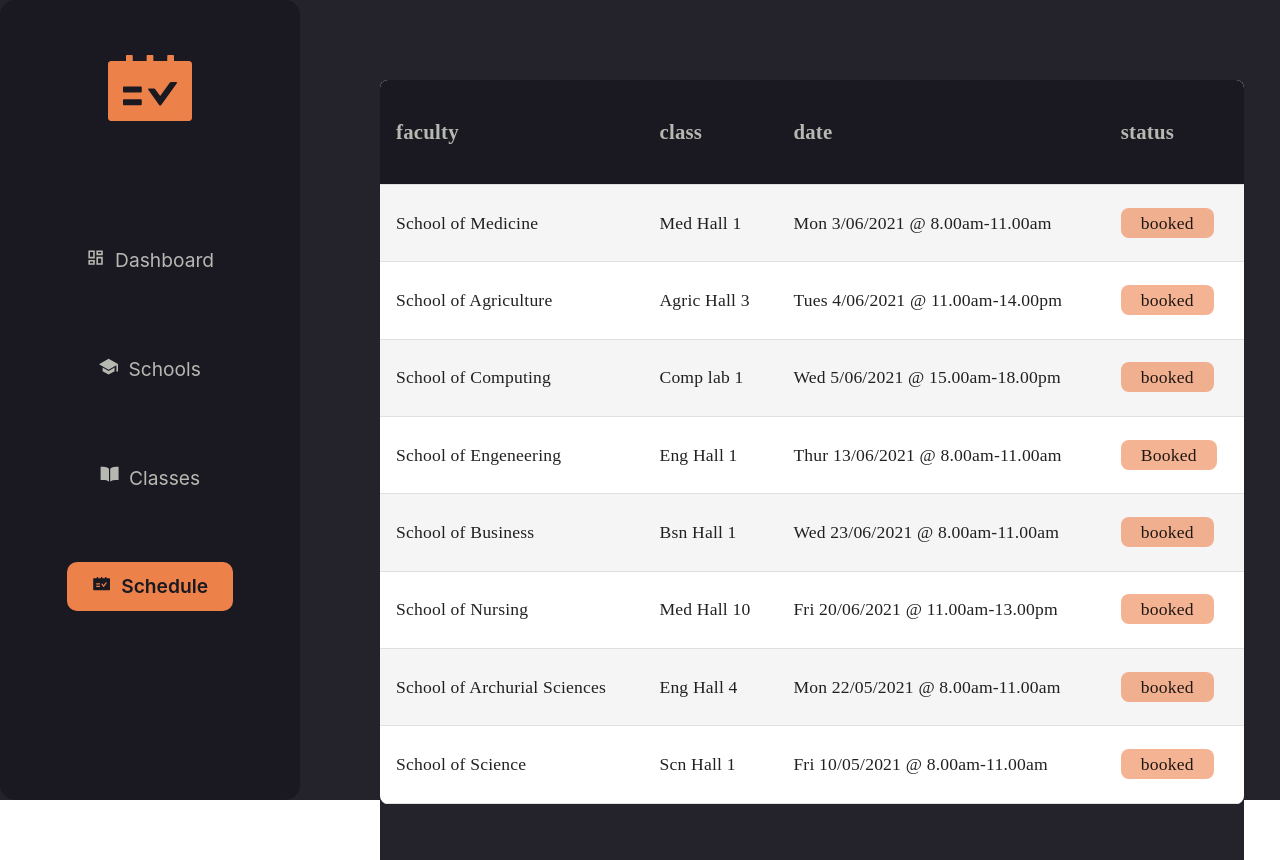
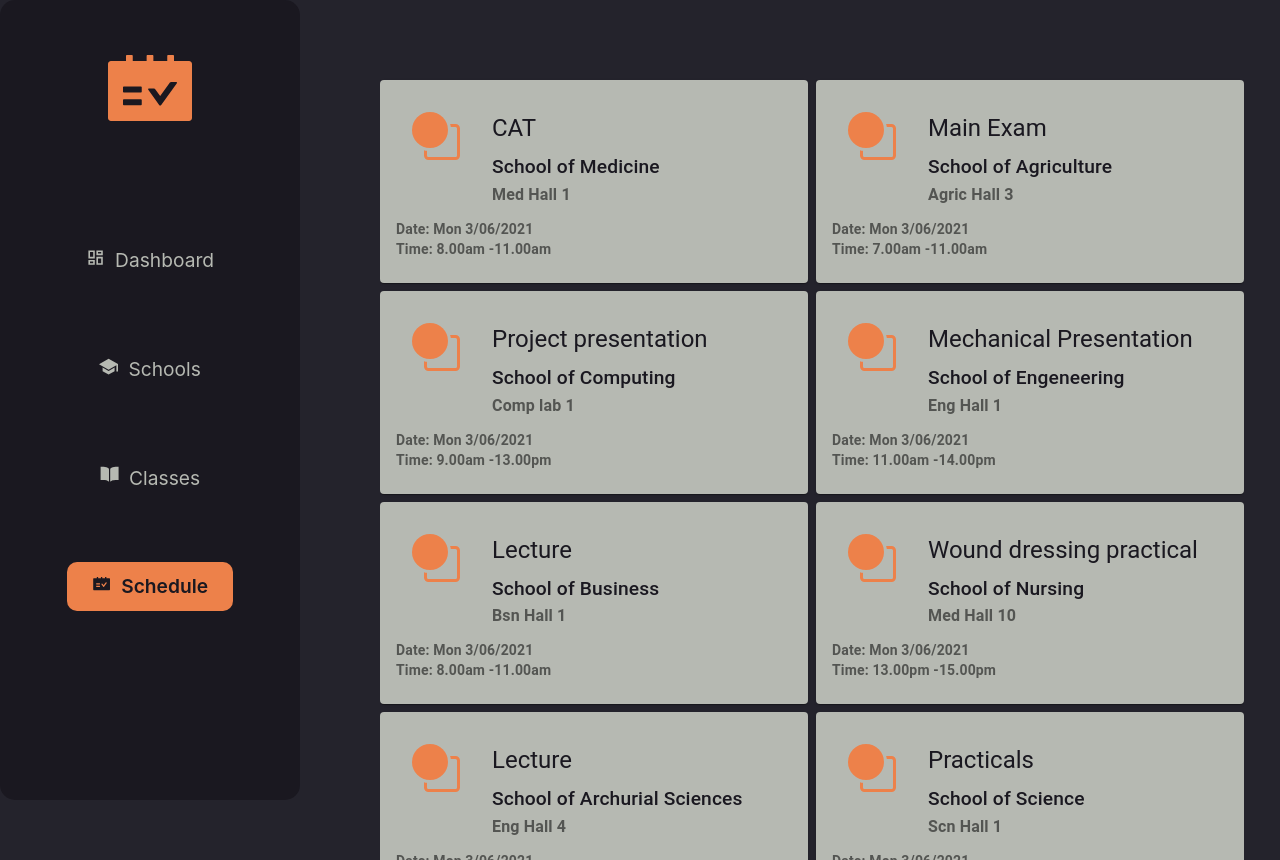
Before and after one commit to RonohP/Ernestine, a React (Create React App) app: page /schedule in a window 1280 px wide. Built offline with nearby package versions, Linux system fonts and the light colour scheme.

Commit message:
redesigned the schedule

```diff
--- a/package.json
+++ b/package.json
@@ -9,6 +9,7 @@
     "@testing-library/user-event": "^12.8.3",
     "react": "^17.0.2",
     "react-dom": "^17.0.2",
+    "react-hook-form": "^7.9.0",
     "react-icons": "^4.2.0",
     "react-router": "^5.2.0",
     "react-router-dom": "^5.2.0",
--- a/src/Components/schedule/Schedule.jsx
+++ b/src/Components/schedule/Schedule.jsx
@@ -1,72 +1,73 @@
 import React from "react";
 import "./schedule.css";
-import ScheduleTable from "../../UI/ScheduleTable";
+import SimpleCard from "../../UI/Card";
 
 function Schedule() {
-  const columns = [
-    { id: "school", label: "faculty" },
-    { id: "class", label: "class" },
+  const schedules = [
     {
-      id: "date",
-      label: "date",
+      Event: "CAT",
+      class: "Med Hall 1",
+      school: "School of Medicine",
+      date: "Mon 3/06/2021 ",
+      time: " 8.00am -11.00am",
     },
     {
-      id: "status",
-      label: "status",
+      Event: "Main Exam",
+      class: "Agric Hall 3",
+      school: "School of Agriculture",
+      date: "Mon 3/06/2021 ",
+      time: " 7.00am -11.00am",
+    },
+    {
+      Event: "Project presentation",
+      class: "Comp lab 1",
+      school: "School of Computing",
+      date: "Mon 3/06/2021 ",
+      time: " 9.00am -13.00pm",
+    },
+    {
+      Event: "Mechanical Presentation",
+      class: "Eng Hall 1",
+      school: "School of Engeneering",
+      date: "Mon 3/06/2021 ",
+      time: " 11.00am -14.00pm",
+    },
+    {
+      Event: "Lecture",
+      class: "Bsn Hall 1",
+      school: "School of Business",
+      date: "Mon 3/06/2021 ",
+      time: " 8.00am -11.00am",
+    },
+    {
+      Event: "Wound dressing practical",
+      class: "Med Hall 10",
+      school: "School of Nursing",
+      date: "Mon 3/06/2021 ",
+      time: " 13.00pm -15.00pm",
+    },
+    {
+      Event: "Lecture",
+      class: "Eng Hall 4",
+      school: "School of Archurial Sciences",
+      date: "Mon 3/06/2021 ",
+      time: " 10.00am -12.00pm",
+    },
+    {
+      Event: "Practicals",
+      class: "Scn Hall 1",
+      school: "School of Science",
+      date: "Mon 3/06/2021 ",
+      time: " 8.00am -11.00am",
     },
   ];
-
-  const rows = [
-    {
-      school: "School of Medicine",
-      class: "Med Hall 1",
-      date: "Mon 3/06/2021 @ 8.00am-11.00am",
-      status: "booked",
-    },
-    {
-      school: "School of Agriculture",
-      class: "Agric Hall 3",
-      date: "Tues 4/06/2021 @ 11.00am-14.00pm",
-      status: "booked",
-    },
-    {
-      school: "School of Computing",
-      class: "Comp lab 1",
-      date: "Wed 5/06/2021 @ 15.00am-18.00pm",
-      status: "booked",
-    },
-    {
-      school: "School of Engeneering",
-      class: "Eng Hall 1",
-      date: "Thur 13/06/2021 @ 8.00am-11.00am",
-      status: "Booked",
-    },
-    {
-      school: "School of Business",
-      class: "Bsn Hall 1",
-      date: "Wed 23/06/2021 @ 8.00am-11.00am",
-      status: "booked",
-    },
-    {
-      school: "School of Nursing",
-      class: "Med Hall 10",
-      date: "Fri 20/06/2021 @ 11.00am-13.00pm",
-      status: "booked",
-    },
-    {
-      school: "School of Archurial Sciences",
-      class: "Eng Hall 4",
-      date: "Mon 22/05/2021 @ 8.00am-11.00am",
-      status: "booked",
-    },
-    {
-      school: "School of Science",
-      class: "Scn Hall 1",
-      date: "Fri 10/05/2021 @ 8.00am-11.00am",
-      status: "booked",
-    },
-  ];
-  return <ScheduleTable columns={columns} rows={rows} />;
+  return (
+    <div className="cardDiv">
+      {schedules.map((schedule) => {
+        return <SimpleCard data={schedule} />;
+      })}
+    </div>
+  );
 }
 
 export default Schedule;
--- a/src/Components/schedule/schedule.css
+++ b/src/Components/schedule/schedule.css
@@ -0,0 +1,5 @@
+.cardDiv {
+  display: grid;
+  grid-template-columns: 1fr 1fr;
+  gap: 0.5em;
+}
--- a/src/Pages/register/Register.jsx
+++ b/src/Pages/register/Register.jsx
@@ -1,16 +1,94 @@
-import React from "react";
+import React, { useRef } from "react";
+import { useForm } from "react-hook-form";
+// import useForm from "../../useForm";
+import validate from "../../validateInfo";
 import "./register.css";
 
 function Register() {
+  const {
+    register,
+    handleSubmit,
+    watch,
+    formState: { errors },
+  } = useForm();
+  const password = useRef({});
+  password.current = watch("password", "");
+  const handleRegister = (data) => {
+    console.log(data);
+  };
+
   return (
     <div class="container">
       <div class="register">
-        <div class="container">
+        <form class="container" onSubmit={handleSubmit(handleRegister)}>
           <h1>Register</h1>
-          <input type="email" placeholder="Email" />
-          <input type="password" placeholder="Password" />
-          <input type="password" placeholder="Confirm Password" />
-          <button>Register</button>
+          <input
+            type="email"
+            placeholder="email"
+            name="email"
+            {...register("email", {
+              required: "Email is required",
+              pattern: {
+                value: !/^[A-Z0-9._%+-]+@[A-Z0-9.-]+\.[A-Z]{2,4}$/i,
+                message: "Enter a valid e-mail address",
+              },
+            })}
+          />
+          {errors.email && (
+            <p
+              style={{
+                color: "red",
+                fontWeight: "550",
+                fontFamily: "cursive",
+              }}
+            >
+              {errors.email.message}
+            </p>
+          )}
+          <input
+            type="password"
+            name="password"
+            placeholder="Password"
+            {...register("password", {
+              required: "You must specify a password",
+              minLength: {
+                value: 8,
+                message: "Password must have at least 6 characters",
+              },
+            })}
+          />
+          {errors.password && (
+            <p
+              style={{
+                color: "red",
+                fontWeight: "550",
+                fontFamily: "cursive",
+              }}
+            >
+              {errors.password.message}
+            </p>
+          )}
+          <input
+            type="password"
+            name="confirmPassword"
+            placeholder="Confirm Password"
+            {...register("confirmPassword", {
+              validate: (value) =>
+                value === password.current || "The passwords do not match",
+            })}
+          />
+          {errors.confirmPassword && (
+            <p
+              style={{
+                color: "red",
+                fontWeight: "550",
+                fontFamily: "cursive",
+              }}
+            >
+              {errors.confirmPassword.message}
+            </p>
+          )}
+          <button type="submit">Register</button>
           <hr />
           <p>Or Sign up With</p> <hr />
           <ul>
@@ -28,17 +106,17 @@ function Register() {
             </li>
           </ul>
           <span class="copyright"> Ernestine &copy; 2021</span>
-        </div>
+        </form>
       </div>
       <div class="login">
-        <div class="container">
+        <form class="container">
           <i class="fas fa-user-plus fa-5x"></i>
           <h2>Welcome</h2>
           <p>Already a member, proceed to login</p>
           <button>
             Login <i class="fas fa-arrow-circle-right"></i>
           </button>
-        </div>
+        </form>
       </div>
     </div>
   );
--- a/src/Styles/App.css
+++ b/src/Styles/App.css
@@ -4,8 +4,3 @@
   margin: 0;
   padding: 0;
 }
-
-.App {
-  background-color: #24232c;
-  height: 100vh;
-}
--- a/src/Styles/main.css
+++ b/src/Styles/main.css
@@ -1,12 +1,13 @@
 .main {
   display: grid;
   grid-template-columns: 20rem auto;
+  background-color: #24232c;
 }
 .content {
   grid-column-start: 2;
   overflow-x: hidden;
   padding-top: 20px;
-  background-color: #24232c;
+
   height: 100vh;
   width: 90%;
   margin-top: 60px;
--- /dev/null
+++ b/src/UI/Card.jsx
@@ -0,0 +1,84 @@
+import React from "react";
+import { makeStyles } from "@material-ui/core/styles";
+import Card from "@material-ui/core/Card";
+import CardActions from "@material-ui/core/CardActions";
+import CardContent from "@material-ui/core/CardContent";
+import Button from "@material-ui/core/Button";
+import Typography from "@material-ui/core/Typography";
+import { BsCircleSquare } from "react-icons/bs";
+import "../UI/card.css";
+const useStyles = makeStyles({
+  root: {
+    minWidth: 260,
+    backgroundColor: "#B6B9B2",
+  },
+  bullet: {
+    display: "inline-block",
+    margin: "0 2px",
+    transform: "scale(0.8)",
+  },
+  title: {
+    fontSize: "1.2rem",
+    color: "#1a1820",
+  },
+  pos: {
+    fontWeight: "bold",
+    marginBottom: 12,
+  },
+});
+
+export default function SimpleCard({ data }) {
+  const classes = useStyles();
+
+  return (
+    <Card className={classes.root}>
+      <CardContent>
+        <div className="topDetails">
+          <span className="cardIcon">
+            <BsCircleSquare size="3rem" color="#ed814a" />
+          </span>
+          <div className="titles">
+            <Typography
+              variant="h5"
+              component="h2"
+              style={{ marginBottom: "0.5rem", color: "#1a1820" }}
+            >
+              {data.Event}
+            </Typography>{" "}
+            <Typography
+              className={classes.title}
+              component="h4"
+              variant="h6"
+              color="textSecondary"
+            >
+              {data.school}
+            </Typography>
+            <Typography className={classes.pos} color="textSecondary">
+              {data.class}
+            </Typography>
+          </div>
+        </div>
+        <Typography
+          variant="body2"
+          component="p"
+          color="textSecondary"
+          style={{ fontWeight: "bold" }}
+        >
+          <span>Date: </span>
+          {data.date}
+          <br />
+        </Typography>
+        <Typography
+          variant="body2"
+          component="p"
+          color="textSecondary"
+          style={{ fontWeight: "bold" }}
+        >
+          <span>Time: </span>
+          {data.time}
+          <br />
+        </Typography>
+      </CardContent>
+    </Card>
+  );
+}
--- /dev/null
+++ b/src/UI/card.css
@@ -0,0 +1,11 @@
+.topDetails {
+  display: flex;
+  padding-left: 1rem;
+  padding-top: 1rem;
+}
+
+.titles {
+  display: flex;
+  flex-direction: column;
+  padding-left: 2rem;
+}
--- /dev/null
+++ b/src/useForm.js
@@ -0,0 +1,28 @@
+import { useState, useEffect } from "react";
+
+const useForm = (validate) => {
+  const [values, setValues] = useState({
+    email: "",
+    passWord: "",
+    confirmPassword: "",
+  });
+
+  const [errors, setErrors] = useState({});
+  const [isSubmitting, setIsSubmitting] = useState(false);
+
+  const handleChange = (e) => {
+    const { name, value } = e.target;
+    setValues({
+      ...values,
+      [name]: value,
+    });
+  };
+  const handleSubmit = (e) => {
+    e.preventDefault();
+    setErrors(validate(values));
+    setIsSubmitting(true);
+  };
+  return { handleChange, values, handleSubmit, errors };
+};
+
+export default useForm;
--- /dev/null
+++ b/src/validateInfo.js
@@ -0,0 +1,23 @@
+// logic to validate the input values
+
+export default function validateInfo(values) {
+  let errors = {};
+  if (!values.email.trim()) {
+    errors.email = "Email required ";
+  } else if (!/^[A-Z0-9._%+-]+@[A-Z0-9.-]+\.[A-Z]{2,}$/i.test(values.email)) {
+    errors.email = "Email address is invalid";
+  }
+  if (!values.password) {
+    errors.password = "Password is required";
+  } else if (values.password.length < 6) {
+    errors.password = "Password is not strong add more characters";
+  }
+
+  if (!values.confirmPassword) {
+    errors.confirmPassword = "Confirm your password ";
+  } else if (values.confirmPassword !== values.password) {
+    errors.confirmPassword = "Passwords do not match";
+  }
+
+  return errors;
+}
```
Also changed, not shown: 1 other file (tests, documents, lock files or other folders).
